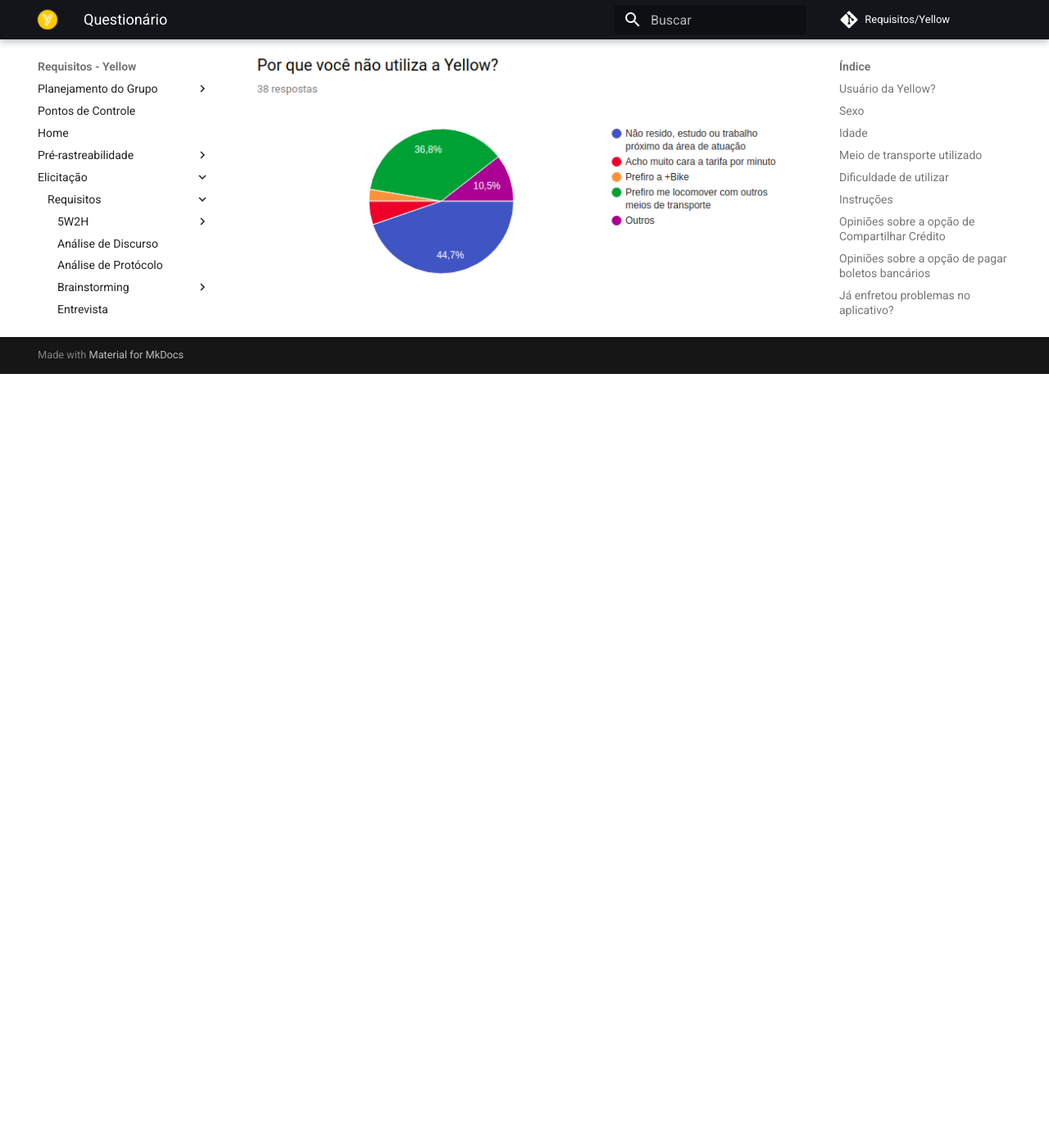
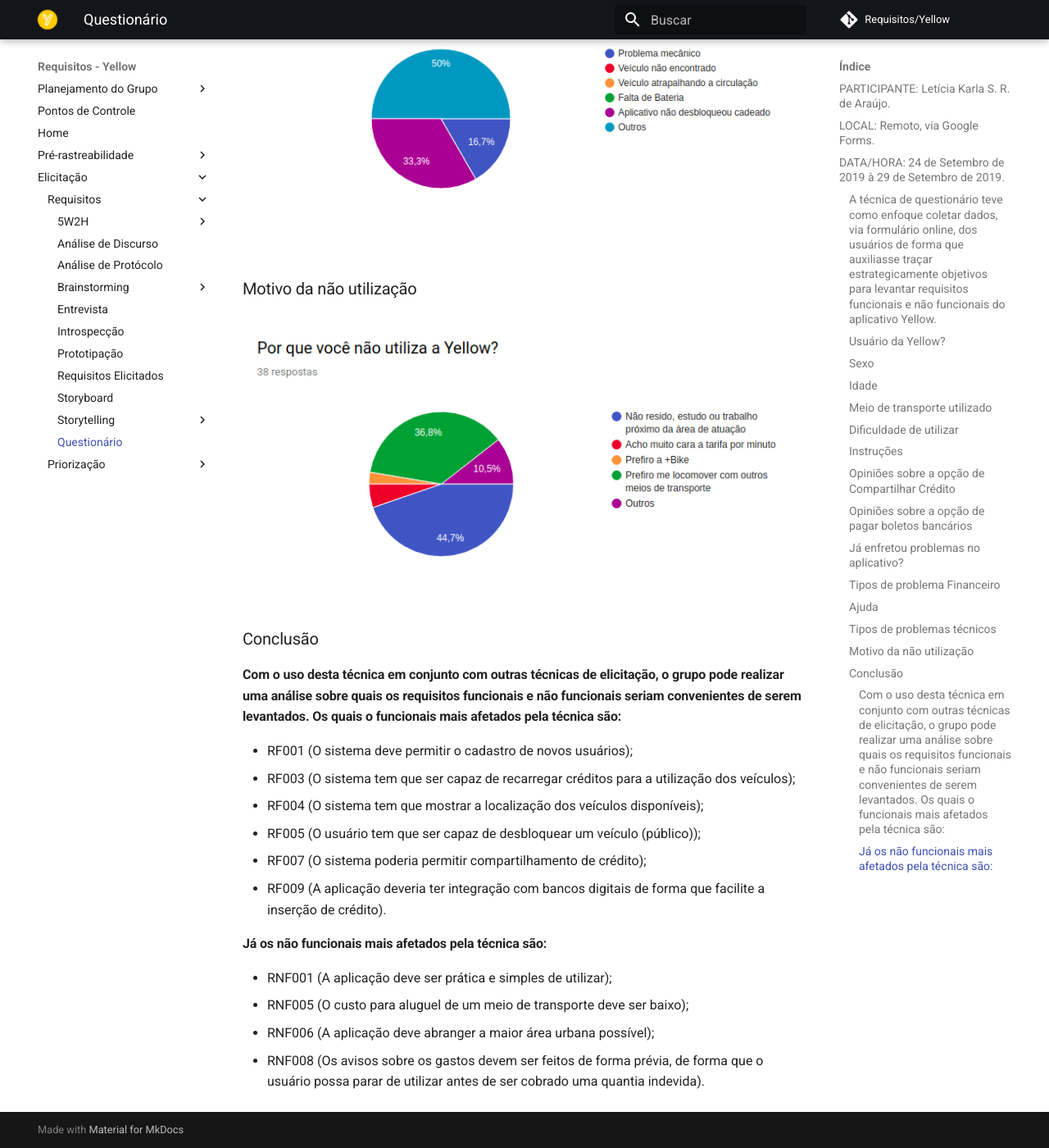
Before and after one commit to me42th/2019.2-Yellow, an MkDocs documentation site: the page built from docs/elicitacao/requisitos/questionario.md, in a window 1280 px wide and 1400 px high, scrolled down 5255 px. Shown: the whole window at 82% size. Built offline with MkDocs 1.6.1 and Material for MkDocs 9.7.7, drawn with Linux system fonts in a browser that asks for light colours; comment, search, counter and statistics services are not loaded; before the commit the page ends 5711 px from its top, so only the background shows below that; some of the changed text lies outside the part shown.

Commit message:
Adicionando Conclusão e responsável pelo documento

```diff
--- a/docs/elicitacao/requisitos/questionario.md
+++ b/docs/elicitacao/requisitos/questionario.md
@@ -1,4 +1,10 @@
 # Questionário
+
+## PARTICIPANTE: Letícia Karla S. R. de Araújo.
+## LOCAL: Remoto, via Google Forms.
+## DATA/HORA: 24 de Setembro de 2019 à 29 de Setembro de 2019.
+
+#### A técnica de questionário teve como enfoque coletar dados, via formulário online, dos usuários de forma que auxiliasse traçar estrategicamente objetivos para levantar requisitos funcionais e não funcionais do aplicativo Yellow.
 
 ### Usuário da Yellow?
 ![UtilizacaoQuestionario.png](../../img/elicitacao/questionario/UtilizacaoQuestionario.png)
@@ -49,3 +55,19 @@
 
 ### Motivo da não utilização
 ![MotivoNaoUtilizarQuestionario](../../img/elicitacao/questionario/MotivoNaoUtilizarQuestionario.png)
+
+### Conclusão
+
+#### Com o uso desta técnica em conjunto com outras técnicas de elicitação, o grupo pode realizar uma análise sobre quais os requisitos funcionais e não funcionais seriam convenientes de serem levantados. Os quais o funcionais mais afetados pela técnica são:
+* RF001 (O sistema deve permitir o cadastro de novos usuários);
+* RF003 (O sistema tem que ser capaz de recarregar créditos para a utilização dos veículos);
+* RF004 (O sistema tem que mostrar a localização dos veículos disponíveis);
+* RF005 (O usuário tem que ser capaz de desbloquear um veículo (público));
+* RF007 (O sistema poderia permitir compartilhamento de crédito);
+* RF009 (A aplicação deveria ter integração com bancos digitais de forma que facilite a inserção de crédito).
+
+#### Já os não funcionais mais afetados pela técnica são:
+* RNF001 (A aplicação deve ser prática e simples de utilizar);
+* RNF005 (O custo para aluguel de um meio de transporte deve ser baixo);
+* RNF006 (A aplicação deve abranger a maior área urbana possível);
+* RNF008 (Os avisos sobre os gastos devem ser feitos de forma prévia, de forma que o usuário possa parar de utilizar antes de ser cobrado uma quantia indevida).
```
Also changed, not shown: docs/elicitacao/requisitos/entrevista.md (+4 -0 lines).
